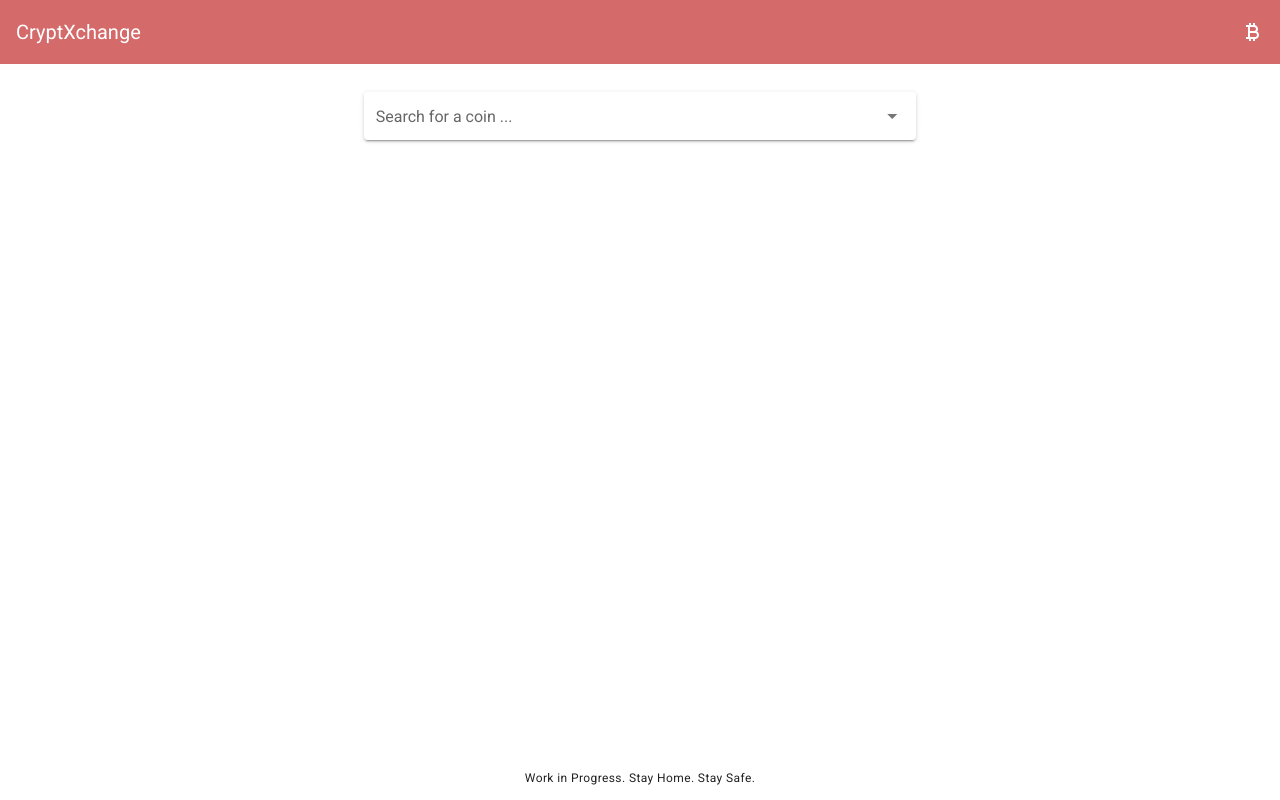
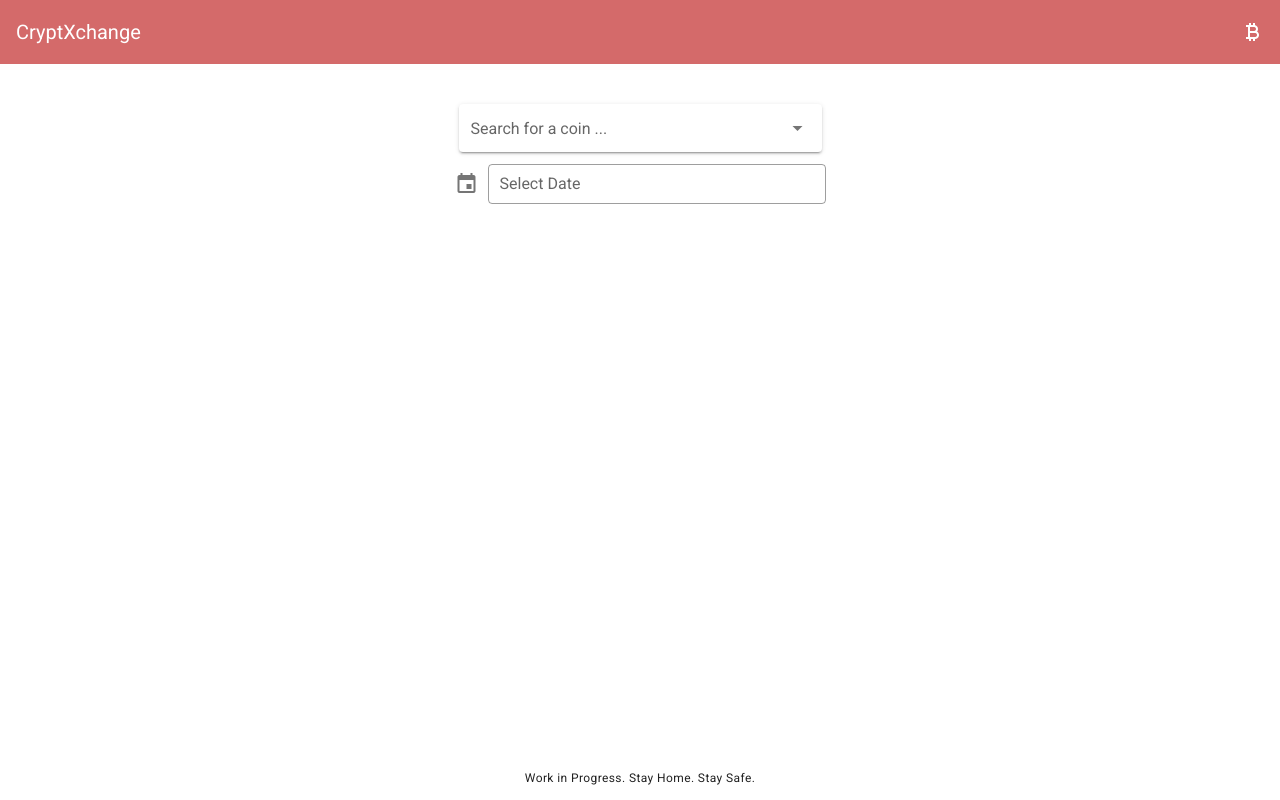
Before and after one commit to abhilashkulkarniofficial/vue-boilerplate, a Vue app: page / in a window 1280 px wide. Built offline with nearby package versions, Linux system fonts and the light colour scheme.

Commit message:
Added Date picker wrapper

```diff
--- a/package.json
+++ b/package.json
@@ -12,10 +12,11 @@
   "dependencies": {
     "axios": "^0.21.1",
     "core-js": "^3.6.5",
+    "execa": "latest",
+    "moment": "^2.29.1",
     "vue": "^2.6.11",
     "vuetify": "^2.4.0",
-    "vuex": "^3.6.2",
-    "execa": "latest"
+    "vuex": "^3.6.2"
   },
   "devDependencies": {
     "@vue/cli-plugin-babel": "~4.5.0",
--- /dev/null
+++ b/src/basic/date.vue
@@ -0,0 +1,61 @@
+<template>
+  <v-layout row wrap>
+    <v-menu
+      v-model="dateMenu"
+      :close-on-content-click="false"
+      transition="scale-transition"
+      offset-y
+      min-width="auto"
+    >
+      <template v-slot:activator="{ on, attrs }">
+        <v-text-field
+          :label="label"
+          readonly
+          :value="dateDisp"
+          v-on="on"
+          v-bind="attrs"
+           outlined dense
+           prepend-icon="mdi-calendar"
+        ></v-text-field>
+      </template>
+      <v-date-picker locale="en-in" v-model="dateVal" no-title @input="dateMenu = false" :min="minDate" :max="maxDate"></v-date-picker>
+    </v-menu>
+  </v-layout>
+</template>
+<script>
+import moment from 'moment'
+export default {
+    props:['value','label'],
+    data() {
+        return {
+        dateMenu: false,
+        dateVal: null,
+        minDate: null,
+        maxDate: null,
+        };
+    },
+    computed: {
+        /* eslint-disable */
+        dateDisp:{
+            get: function(){
+                // console.log(this.dateVal)
+                return this.dateVal
+            },
+            set: function(val){
+                // console.log(val)
+            }
+        }
+    },
+    watch:{
+        dateDisp(val){
+            console.log(val)
+            const [year, month, day] = val.split('-')
+            this.$emit('input', `${day}-${month}-${year}`)
+        }
+    },
+    mounted(){
+        this.minDate = moment().format('YYYY-MM-DD')
+        this.maxDate = moment().add(7,'days').format('YYYY-MM-DD')
+    }
+};
+</script>
--- a/src/components/Search.vue
+++ b/src/components/Search.vue
@@ -3,9 +3,9 @@
         <div>
             <v-card flat>
                 <v-card-text>
-                    <v-row>
-                        <v-col cols="12" sm="3" md="3" lg="3"></v-col>
-                        <v-col cols="12" sm="6" md="6" lg="6">
+                    <v-container grid-list-md text-xs-center>
+                        <v-layout row wrap>
+                            <v-flex offset-md4 xs12 sm12 md4>
                                 <v-autocomplete
                                     v-model="model"
                                     :items="items"
@@ -20,9 +20,12 @@
                                     label="Search for a coin ..."
                                     solo
                                 ></v-autocomplete>
-                        </v-col>
-                        <v-col cols="12" sm="3" md="3" lg="3"></v-col>
-                    </v-row>
+                            </v-flex>
+                            <v-flex offset-md4 xs12 sm12 md4 mt-2>
+                                <Date label="Select Date"/>
+                            </v-flex>
+                        </v-layout>
+                      </v-container>
                 </v-card-text>
             </v-card>
 
@@ -32,7 +35,9 @@
 </template>
 <script>
 import { mapGetters } from 'vuex'
+import Date from '../basic/date'
   export default {
+      components:{Date},
       computed:{
         ...mapGetters('register', {
       firstnames: 'getFirstnames'
```
Also changed, not shown: 2 other files (tests, documents, lock files or other folders). Lines whose indentation alone changed are shown as unchanged.
